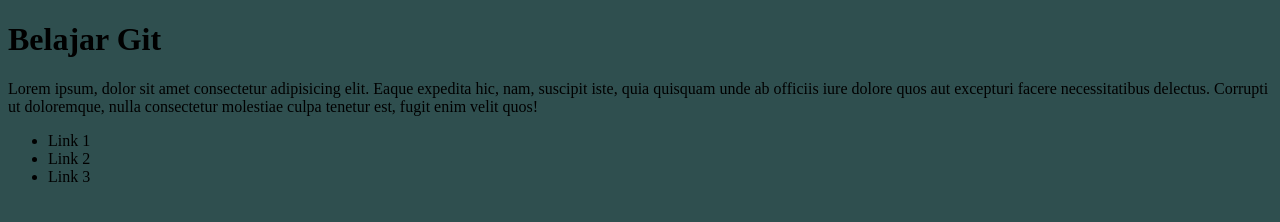
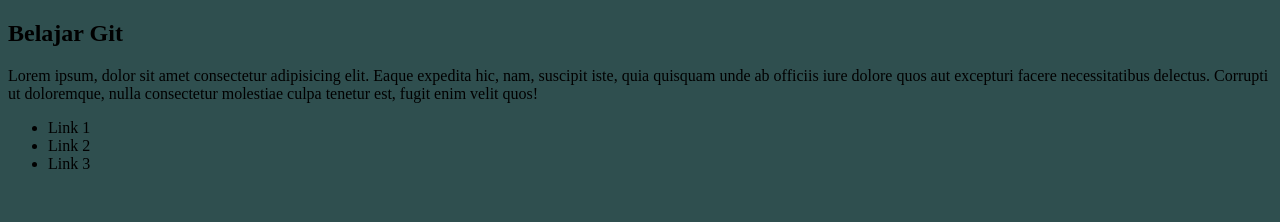
Before and after one commit to Xianzun28/belajar-git-11, a plain HTML site: page index.html in a window 1280 px wide. Drawn offline with Linux system fonts and the light colour scheme.

Commit message:
Mengubah file html

```diff
--- a/index.html
+++ b/index.html
@@ -7,7 +7,7 @@
     <title>Belajar Git</title>
 </head>
 <body>
-    <h1>Belajar Git</h1>
+    <h2>Belajar Git</h2>
     <p>Lorem ipsum, dolor sit amet consectetur adipisicing elit. Eaque expedita hic, nam, suscipit iste, quia quisquam unde ab officiis iure dolore quos aut excepturi facere necessitatibus delectus. Corrupti ut doloremque, nulla consectetur molestiae culpa tenetur est, fugit enim velit quos!</p>
 
     <ul>
```
Also changed, not shown: branch-2.html (+1 -1 lines).
